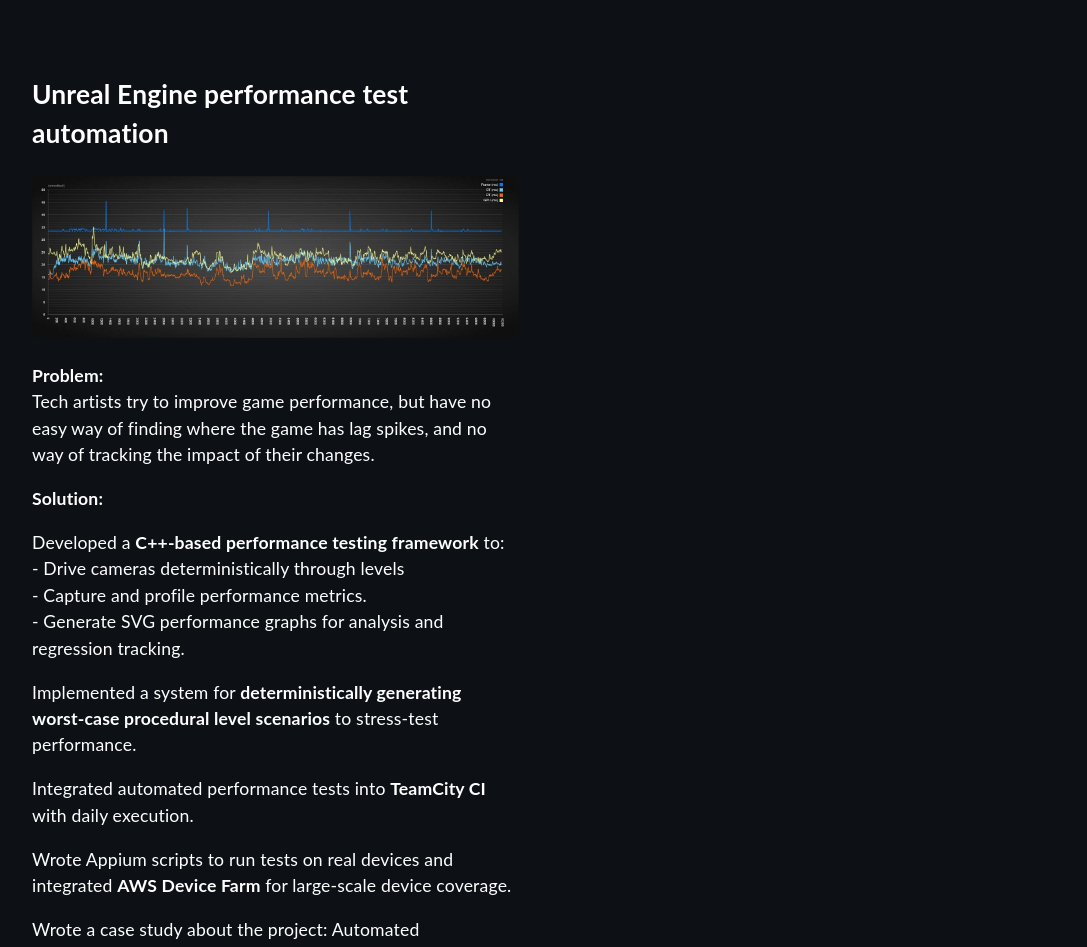
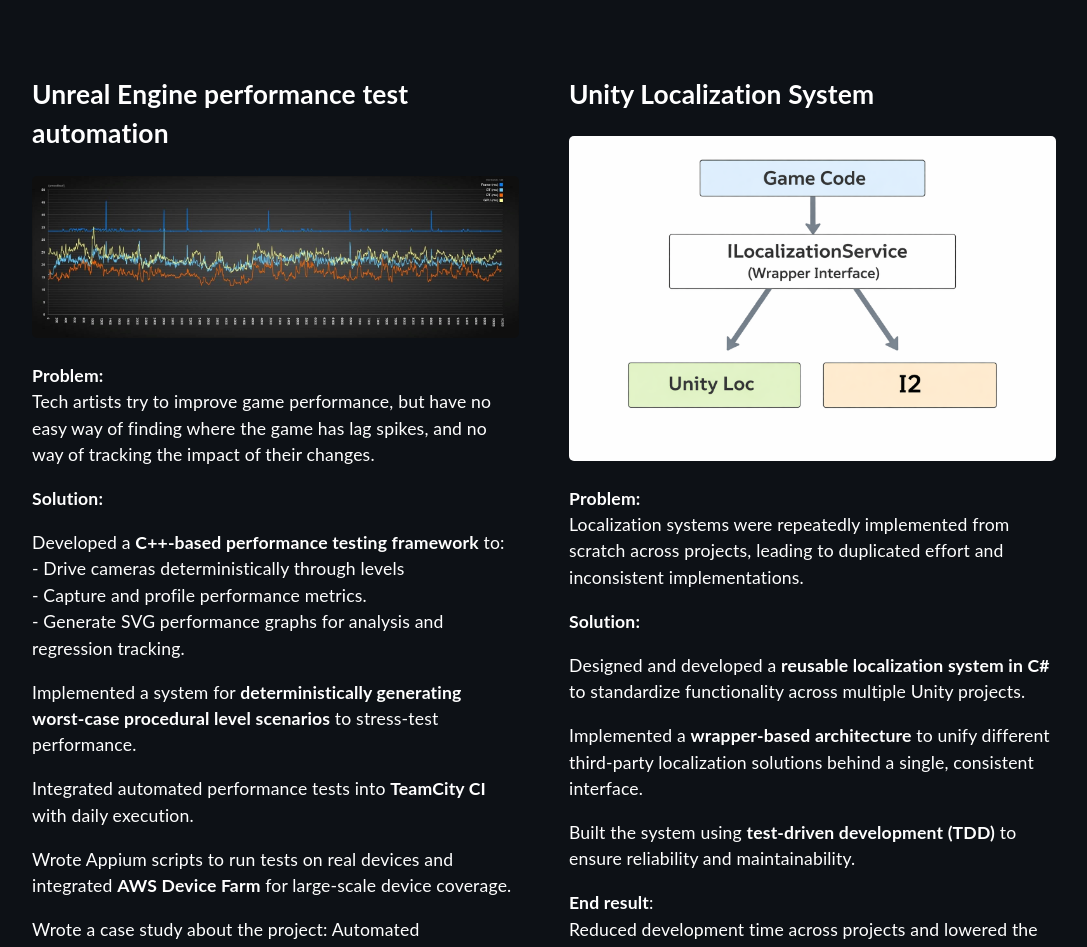
Before and after one commit to jereor/portfolio, a React (Create React App) app: page / in a window 1280 px wide. Shown: the part 3120-4067 px from the top of the page, without its empty margins (96-1183 px from the left). Built offline with nearby package versions, Linux system fonts and the light colour scheme.

Commit message:
Add Unity Localization System section

```diff
--- a/src/components/Project.tsx
+++ b/src/components/Project.tsx
@@ -2,6 +2,7 @@ import React from "react";
 import warframeOfferHighlightThumbnail from '../assets/images/warframe/offer_highlight/offer_highlight_design.png';
 import warframeBreadcrumbingThumbnail from '../assets/images/warframe/breadcrumbing/breadcrumbing_pause_arsenal.png';
 import unrealPerformanceThumbnail from '../assets/images/unreal_automation/performance_test_graph.jpg';
+import unityPackagesThumbnail from '../assets/images/unity_packages/localization_system_diagram.png'
 import assetToolsThumbnail from '../assets/images/asset-tools-thumbnail.png';
 import '../assets/styles/Project.scss';
 
@@ -72,6 +73,23 @@ function Project() {
                     - Our team was able to provide the client with visual graphs about the game's performance improvements every month.
                 </p>
             </div>
+            <div className="project">
+                <h2>Unity Localization System</h2>
+                <img src={unityPackagesThumbnail} className="zoom" alt="thumbnail" width="100%"/>
+                <p>
+                    <b>Problem:</b>
+                    <br></br>
+                    Localization systems were repeatedly implemented from scratch across projects, leading to duplicated effort and inconsistent implementations.
+                </p>
+                <p><b>Solution:</b></p>
+                <p>Designed and developed a <b>reusable localization system in C#</b> to standardize functionality across multiple Unity projects.</p>
+                <p>Implemented a <b>wrapper-based architecture</b> to unify different third-party localization solutions behind a single, consistent interface. </p>
+                <p>Built the system using <b>test-driven development {'(TDD)'}</b> to ensure reliability and maintainability.</p>
+                <p>
+                    <b>End result</b>:<br></br>
+                    Reduced development time across projects and lowered the barrier for adopting localization as a standard feature.
+                </p>
+            </div>
         </div>
 
         <h1>Personal Projects</h1>
```
Also changed, not shown: src/assets/images/unity_packages/localization_system_diagram.png (added).
